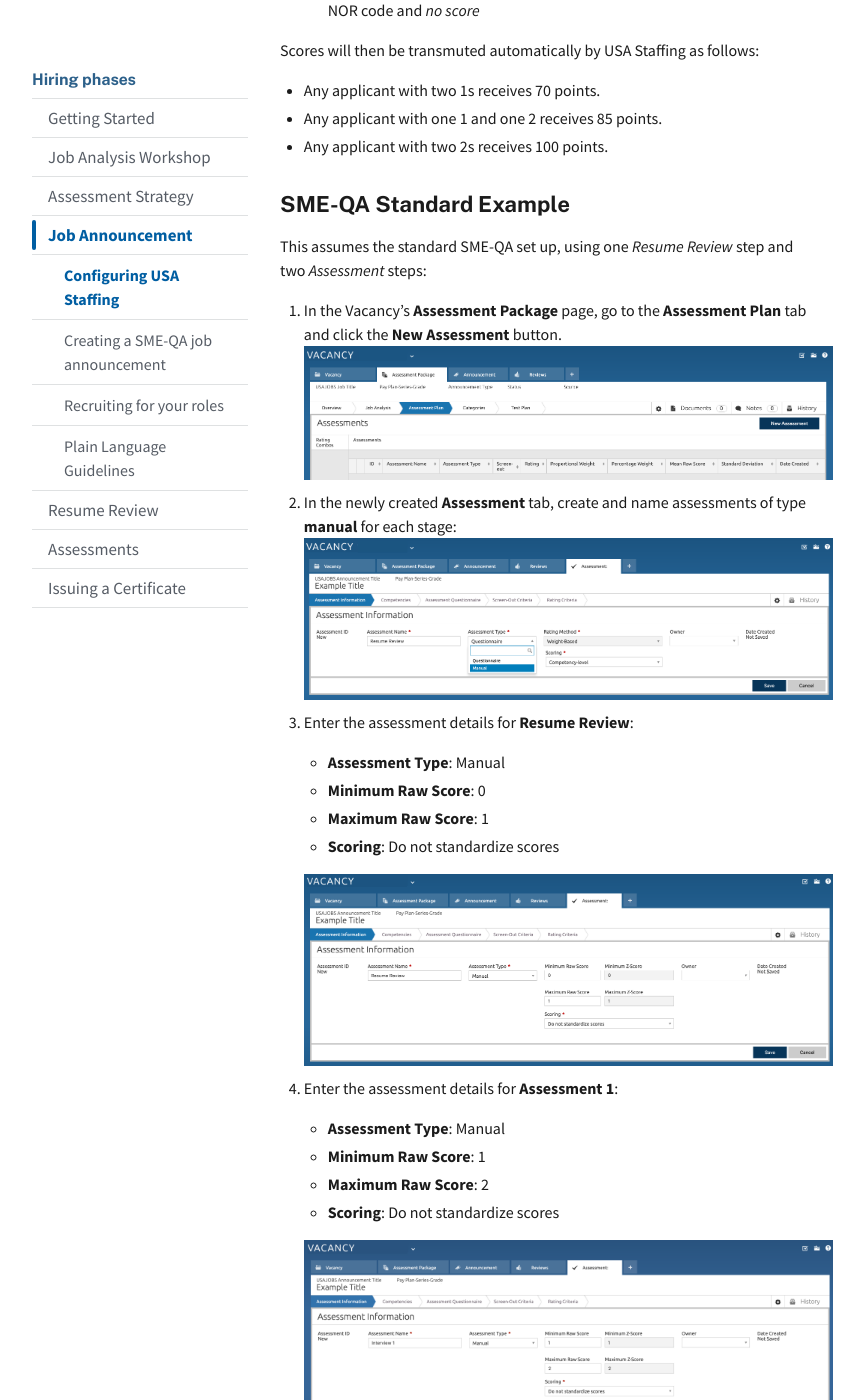
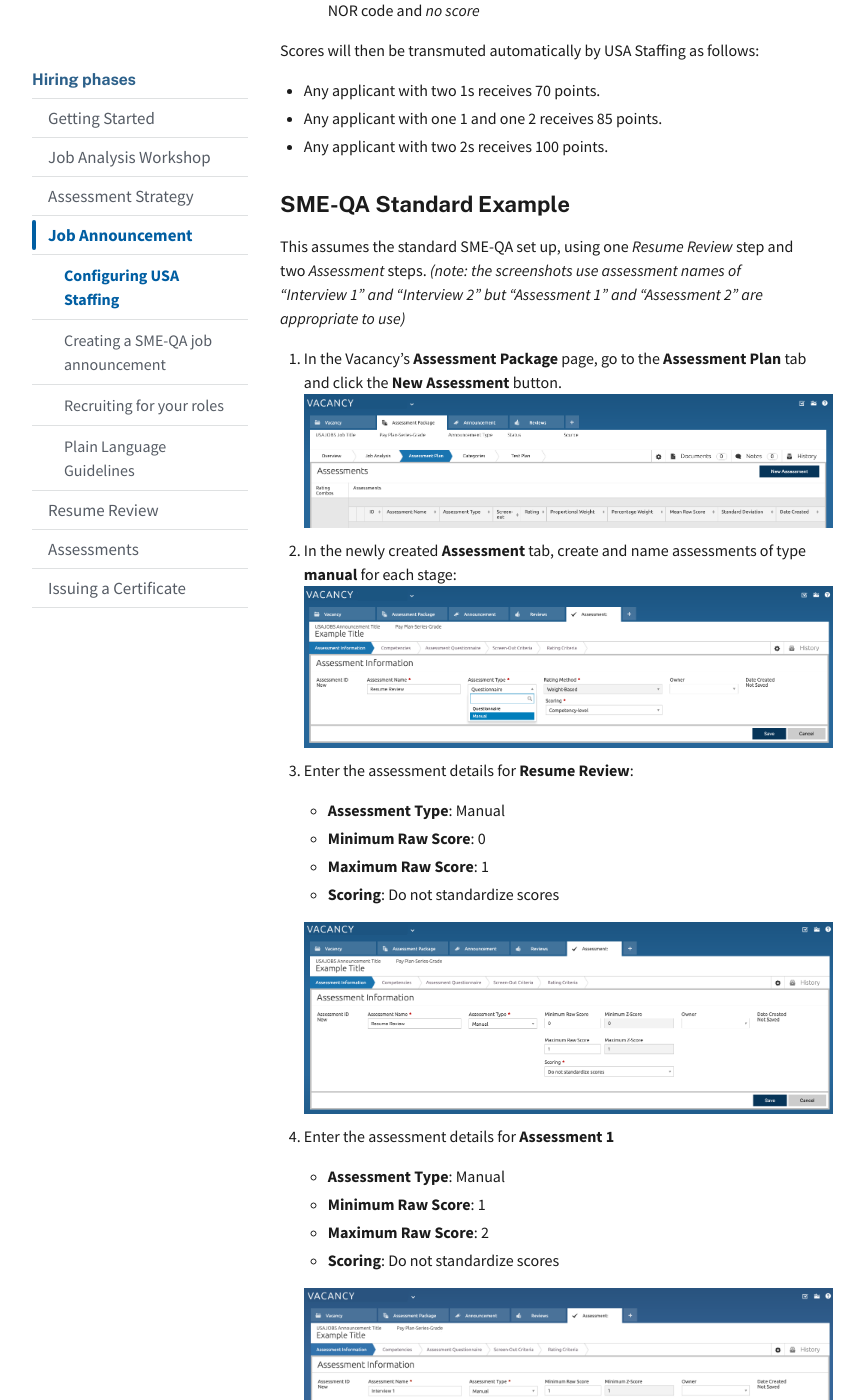
Before and after one commit to usds/SME-QA-Website, a Jekyll site: the page built from pages/phases/job-announcement/configuring-usas.md, in a window 1280 px wide and 1400 px high, scrolled down 1263 px. Shown: the whole window, without its empty margins (128-992 px from the left). Built offline with Jekyll 4.4.1, drawn with Linux system fonts in a browser that asks for light colours.

Commit message:
Update configuring-usas.md

```diff
--- a/pages/phases/job-announcement/configuring-usas.md
+++ b/pages/phases/job-announcement/configuring-usas.md
@@ -45,7 +45,7 @@ Scores will then be transmuted automatically by USA Staffing as follows:
 
 
 ### SME-QA Standard Example
-This assumes the standard SME-QA set up, using one *Resume Review* step and two *Assessment* steps:
+This assumes the standard SME-QA set up, using one *Resume Review* step and two *Assessment* steps. _(note: the screenshots use assessment names of "Interview 1" and "Interview 2" but "Assessment 1" and "Assessment 2" are appropriate to use)_
 1. In the Vacancy's **Assessment Package** page, go to the **Assessment Plan** tab and click the **New Assessment** button.
     [![USA Staffing create a new assessment](/assets/img/usas/assessment-package-new-assessment.png)](/assets/img/usas/assessment-package-new-assessment.png){:target="_blank"}
 
@@ -58,10 +58,9 @@ This assumes the standard SME-QA set up, using one *Resume Review* step and two
     - **Maximum Raw Score**: 1
     - **Scoring**: Do not standardize scores
 
-
     [![USA Staffing create a manual assessment for Resume Review](/assets/img/usas/assessment-create-resume-review.png)](/assets/img/usas/assessment-create-resume-review.png){:target="_blank"}
 
-4. Enter the assessment details for **Assessment 1**:
+4. Enter the assessment details for **Assessment 1**
     - **Assessment Type**: Manual
     - **Minimum Raw Score**: 1
     - **Maximum Raw Score**: 2
```
